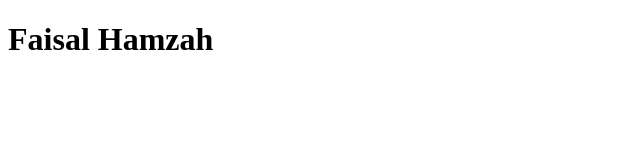
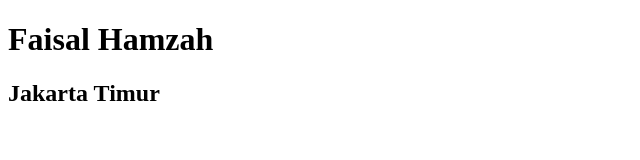
Before and after one commit to faisalhmzh/belajar-connect-git, a plain HTML site: page index.html in a window 1280 px wide. Shown: the whole page, without its empty margins (0-640 px from the left). Drawn offline with Linux system fonts and the light colour scheme.

Commit message:
tambah file css

```diff
--- a/index.html
+++ b/index.html
@@ -8,5 +8,6 @@
 </head>
 <body>
     <h1>Faisal Hamzah</h1>
+    <h2>Jakarta Timur</h2>
 </body>
 </html>
--- /dev/null
+++ b/style.css
@@ -0,0 +1,3 @@
+/***** Section *****/
+
+/***** End Section *****/
```
